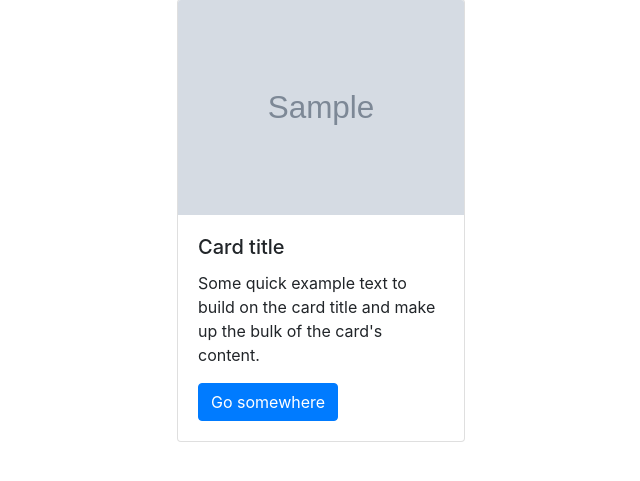
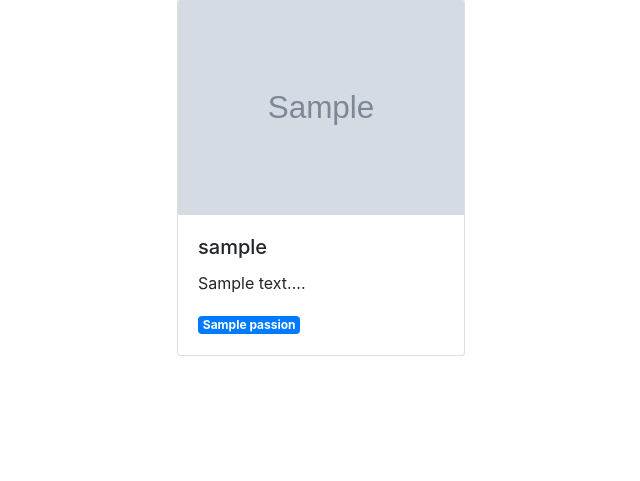
Before and after one commit to AhmedElghrbawy/GetCloser, a Django app: page / in a window 1280 px wide. Shown: the part 117-598 px from the top of the page, without its empty margins (319-959 px from the left). Run offline with Django 3.2, Linux system fonts and the light colour scheme; tables that the repository leaves empty hold one stand-in row (values such as "Sample post"); grey boxes marked "Sample" are stand-in pictures.

Commit message:
passions and serialize done

```diff
--- a/friendship/models.py
+++ b/friendship/models.py
@@ -10,6 +10,22 @@ class User(AbstractUser):
     friends = models.ManyToManyField('self', blank=True)
 
 
+    @property
+    def briefBio(self):
+        bioList = self.bio.split(" ")
+        return " ".join(bioList[0:10]) + "..."
+
+    def serialize(self):
+        return {
+            "avatar": self.avatar,
+            "username": self.username,
+            "email": self.email,
+            "bio": self.bio,
+            "briefBio": self.briefBio,
+            "passions": map(lambda passion: {"name": passion.name, "id": passion.id}, self.passions.all()),
+        }
+
+
 class Passion(models.Model):
     name = models.CharField(max_length=100)
 
--- a/friendship/templates/friendship/index.html
+++ b/friendship/templates/friendship/index.html
@@ -7,9 +7,11 @@
             <div class="card" style="width: 18rem;" data-userId="{{user.id}}">
                 <img class="card-img-top" src="{{user.avatar}}" alt="Card image cap">
                 <div class="card-body">
-                <h5 class="card-title">Card title</h5>
-                <p class="card-text">Some quick example text to build on the card title and make up the bulk of the card's content.</p>
-                <a href="#" class="btn btn-primary">Go somewhere</a>
+                <h5 class="card-title"> {{user.username}} </h5>
+                <p class="card-text">{{ user.briefBio }}</p>
+                {% for passion in user.passions %}
+                    <span class="badge badge-primary">{{passion.name}}</span>
+                {% endfor %}
                 </div>
             </div>
         {% endfor %}
--- a/friendship/views.py
+++ b/friendship/views.py
@@ -11,7 +11,7 @@ from django.http import JsonResponse
 
 def index(request):
     return render(request, "friendship/index.html", {
-        "users": User.objects.all()
+        "users": map(lambda user: user.serialize(), User.objects.all())
     })
 
 def login_view(request):
```
